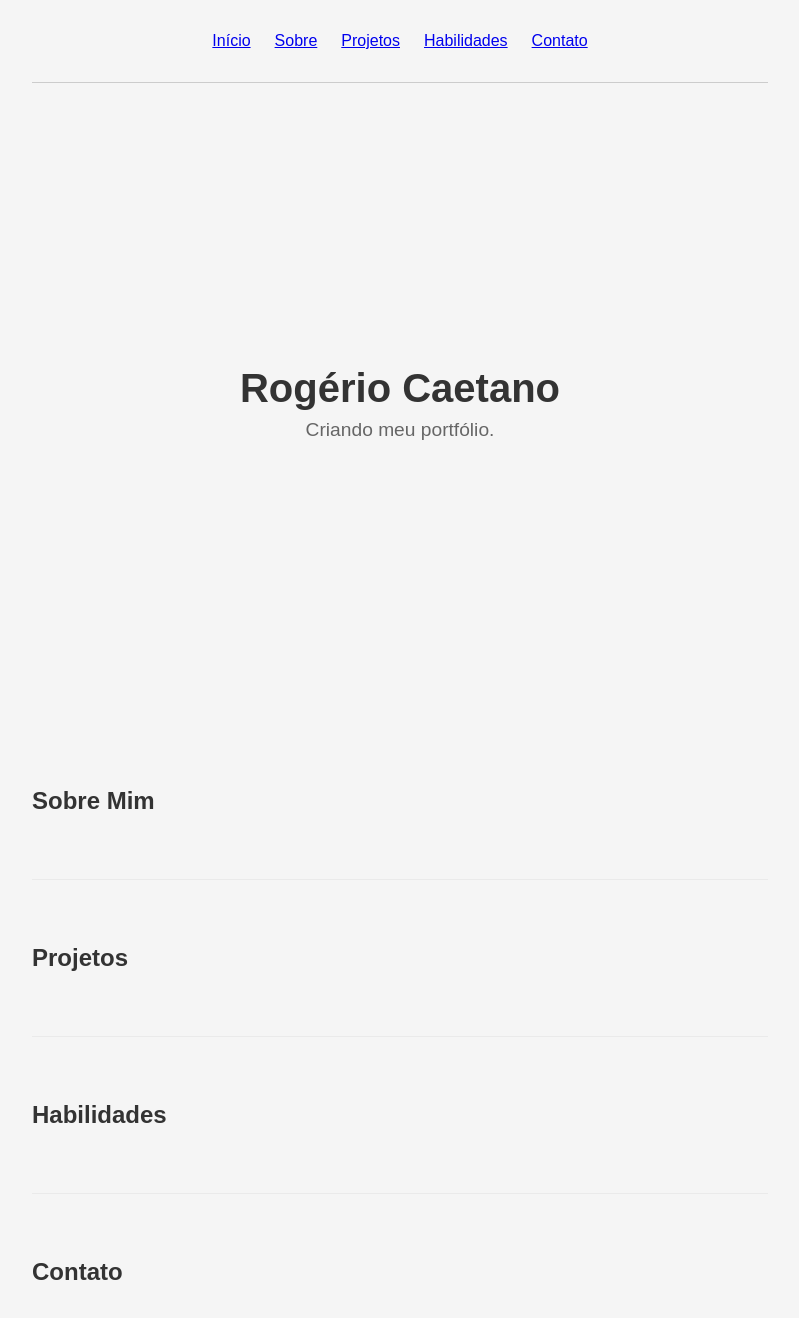
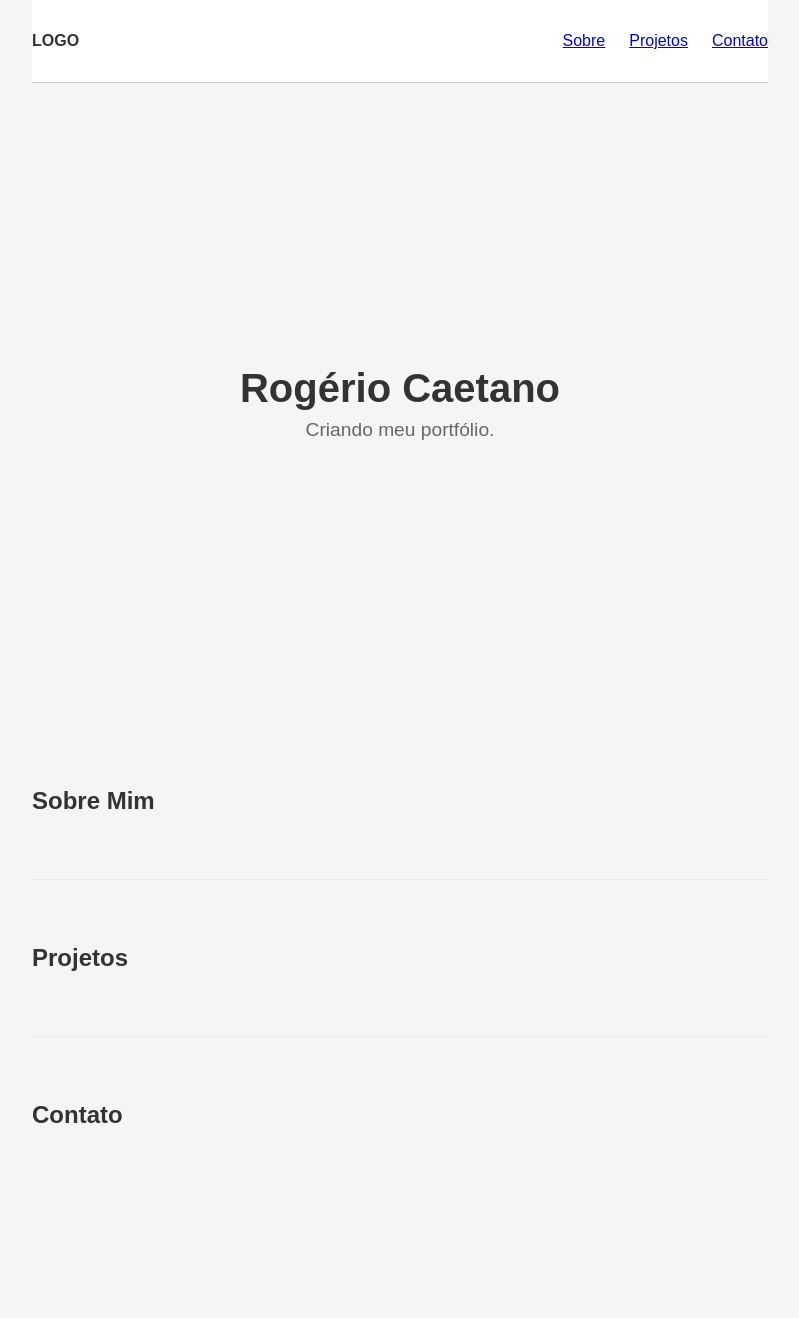
Before and after one commit to rogeriocaetanojr/portfolio-rogerio, a React (Vite) app: page / in a window 1280 px wide. Shown: the top 1318 px of the page, without its empty margins (240-1039 px from the left). After the commit the page ends 1193 px from the top, so only its background shows below. Built offline with nearby package versions, Linux system fonts and the light colour scheme.

Commit message:
feat: ajusta estrutura de navegação e adiciona header fixo com scroll

```diff
--- a/src/pages/Home.jsx
+++ b/src/pages/Home.jsx
@@ -1,34 +1,48 @@
 export function Home() {
   return (
-    <main style={{ maxWidth: '800px', margin: '0 auto', padding: '2rem', fontFamily: 'sans-serif' }}>
-      <nav style={{ display: 'flex', justifyContent: 'center', gap: '1.5rem', paddingBottom: '2rem', borderBottom: '1px solid #ccc' }}>
-        <a href="#inicio">Início</a>
+    <>
+      <style>{`
+        html {
+          scroll-behavior: smooth;
+        }
+      `}</style>
+      <main style={{ maxWidth: '800px', margin: '0 auto', padding: '0 2rem', fontFamily: 'sans-serif' }}>
+        <nav style={{
+          display: 'flex',
+          justifyContent: 'space-between',
+          alignItems: 'center',
+          padding: '2rem 0',
+          borderBottom: '1px solid #ccc',
+          position: 'sticky',
+          top: 0,
+          backgroundColor: '#fff',
+          zIndex: 10
+        }}>
+          <a href="#inicio" style={{ fontWeight: 'bold', textDecoration: 'none', color: 'inherit' }}>LOGO</a>
+          <div style={{ display: 'flex', gap: '1.5rem' }}>
             <a href="#sobre">Sobre</a>
             <a href="#projetos">Projetos</a>
-        <a href="#habilidades">Habilidades</a>
             <a href="#contato">Contato</a>
+          </div>
         </nav>
 
-      <section id="inicio" style={{ minHeight: '80vh', display: 'flex', flexDirection: 'column', justifyContent: 'center', textAlign: 'center' }}>
+        <section id="inicio" style={{ minHeight: '80vh', display: 'flex', flexDirection: 'column', justifyContent: 'center', textAlign: 'center', scrollMarginTop: '100px' }}>
           <h1 style={{ fontSize: '2.5rem', marginBottom: '0.5rem' }}>Rogério Caetano</h1>
           <p style={{ fontSize: '1.2rem', color: '#666' }}>Criando meu portfólio.</p>
         </section>
 
-      <section id="sobre" style={{ padding: '4rem 0', borderBottom: '1px solid #eaeaea' }}>
+        <section id="sobre" style={{ padding: '4rem 0', borderBottom: '1px solid #eaeaea', scrollMarginTop: '100px' }}>
           <h2>Sobre Mim</h2>
         </section>
 
-      <section id="projetos" style={{ padding: '4rem 0', borderBottom: '1px solid #eaeaea' }}>
+        <section id="projetos" style={{ padding: '4rem 0', borderBottom: '1px solid #eaeaea', scrollMarginTop: '100px' }}>
           <h2>Projetos</h2>
         </section>
 
-      <section id="habilidades" style={{ padding: '4rem 0', borderBottom: '1px solid #eaeaea' }}>
-        <h2>Habilidades</h2>
-      </section>
-
-      <section id="contato" style={{ padding: '4rem 0' }}>
+        <section id="contato" style={{ padding: '4rem 0', scrollMarginTop: '100px' }}>
           <h2>Contato</h2>
         </section>
       </main>
+    </>
   )
 }
```
Lines whose indentation alone changed are shown as unchanged.
